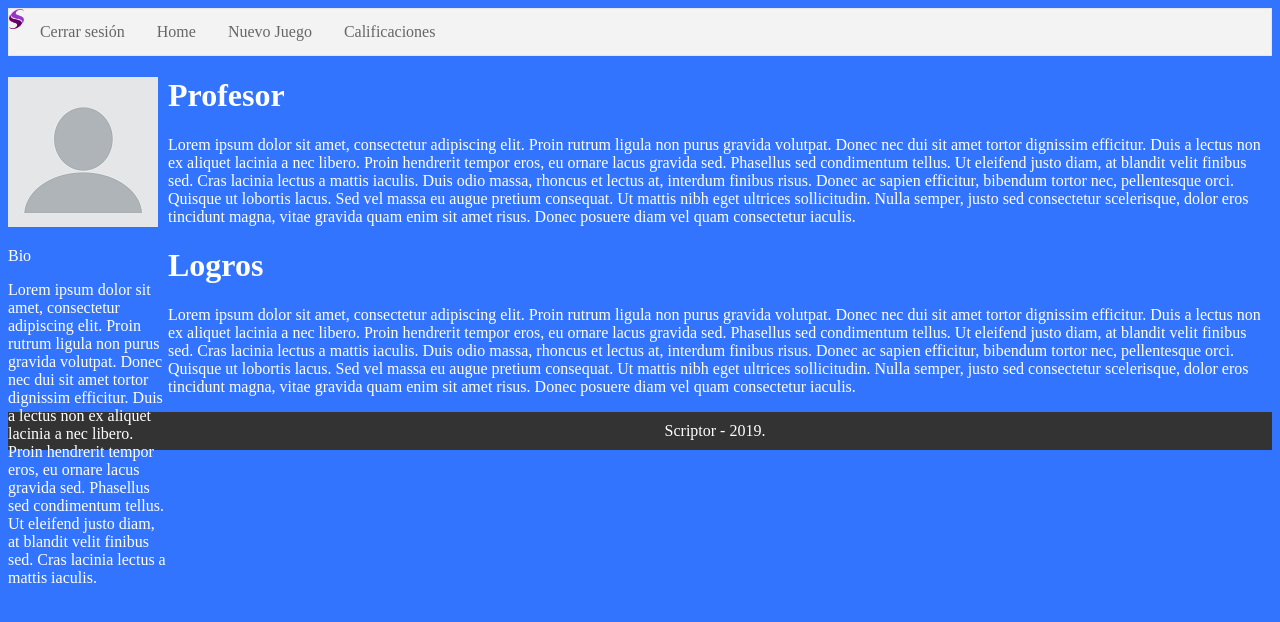
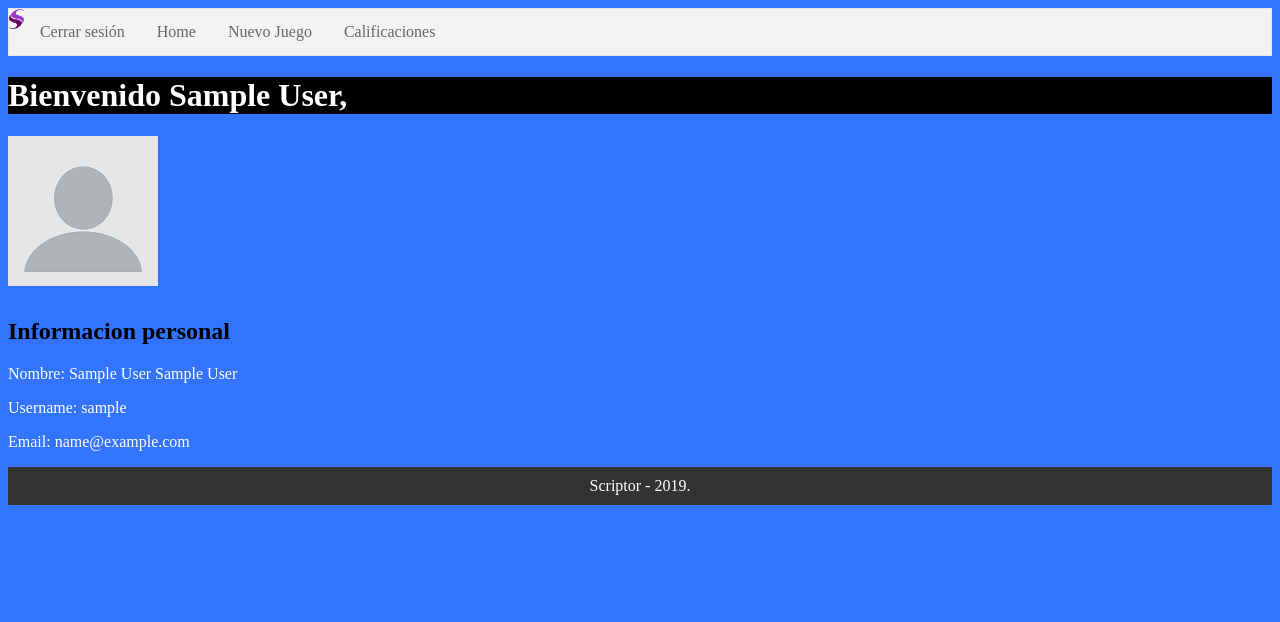
Before and after one commit to blackhawk42/scriptor, a PHP site: page /itesm/pprofesor.php in a window 1280 px wide. Shown: the top 622 px of the page. Run offline with PHP 8.4, Linux system fonts and the light colour scheme; the visitor is signed in with stand-in values (Sample User, id 1).

Commit message:
resuelto conflicto

```diff
--- a/css/estilo.css
+++ b/css/estilo.css
@@ -3,6 +3,8 @@ body {
   color: #FFFFFF;
   font-family: 'Baskervville', serif;
 }
+
+
 
 ul {
   list-style-type: none;
--- a/pprofesor.php
+++ b/pprofesor.php
@@ -1,3 +1,21 @@
+<?php
+session_start();
+
+require 'database.php';
+
+$records = $conn-> prepare('SELECT first_name, last_name, username, email FROM users WHERE user_id=:id');
+$records->bindParam(':id', $_SESSION['user_id']);
+$records->execute();
+$results = $records->fetch();
+
+$user = null;
+
+if(count($results) > 0){
+	$user = $results;
+}
+
+?>
+
 <!DOCTYPE html>
 <html lang="es">
   <head>
@@ -12,25 +30,28 @@
 	<div>
 		<ul>
 			<li><img src="img/logo.png" alt="logo" width = "" height="20"></li>
-			<li><a href="index.php">Cerrar sesión</a></li>
+			<li><a href="logout.php">Cerrar sesión</a></li>
 			<li><a href="pprofesor.php">Home</a></li>
 			<li><a href="crear.php">Nuevo Juego</a></li>
-			<li><a href="califs.html">Calificaciones</a></li>
+			<li><a href="califs.php">Calificaciones</a></li>
 		</ul>
 	</div>
+	<h1 style="background-color:hsl(0, 100%, 0%);">Bienvenido <?= $user['first_name']?>, </h1>
 
 	<div id="cuerpo">
 		<div id="lateral">
 			<img src="img/profile.png">
-			<p>Bio</p>
-			<p>Lorem ipsum dolor sit amet, consectetur adipiscing elit. Proin rutrum ligula non purus gravida volutpat. Donec nec dui sit amet tortor dignissim efficitur.  Duis a lectus non ex aliquet lacinia a nec libero. Proin hendrerit tempor eros, eu ornare lacus gravida sed. Phasellus sed condimentum tellus. Ut eleifend justo diam, at blandit velit finibus sed. Cras lacinia lectus a mattis iaculis. </p>
 		</div>
 		<div id="principal">
-			<h1>Profesor</h1>
-			<p>Lorem ipsum dolor sit amet, consectetur adipiscing elit. Proin rutrum ligula non purus gravida volutpat. Donec nec dui sit amet tortor dignissim efficitur. Duis a lectus non ex aliquet lacinia a nec libero. Proin hendrerit tempor eros, eu ornare lacus gravida sed. Phasellus sed condimentum tellus. Ut eleifend justo diam, at blandit velit finibus sed. Cras lacinia lectus a mattis iaculis. Duis odio massa, rhoncus et lectus at, interdum finibus risus. Donec ac sapien efficitur, bibendum tortor nec, pellentesque orci. Quisque ut lobortis lacus. Sed vel massa eu augue pretium consequat. Ut mattis nibh eget ultrices sollicitudin. Nulla semper, justo sed consectetur scelerisque, dolor eros tincidunt magna, vitae gravida quam enim sit amet risus. Donec posuere diam vel quam consectetur iaculis.</p>
-			<h1>Logros</h1>
-			<p>Lorem ipsum dolor sit amet, consectetur adipiscing elit. Proin rutrum ligula non purus gravida volutpat. Donec nec dui sit amet tortor dignissim efficitur. Duis a lectus non ex aliquet lacinia a nec libero. Proin hendrerit tempor eros, eu ornare lacus gravida sed. Phasellus sed condimentum tellus. Ut eleifend justo diam, at blandit velit finibus sed. Cras lacinia lectus a mattis iaculis. Duis odio massa, rhoncus et lectus at, interdum finibus risus. Donec ac sapien efficitur, bibendum tortor nec, pellentesque orci. Quisque ut lobortis lacus. Sed vel massa eu augue pretium consequat. Ut mattis nibh eget ultrices sollicitudin. Nulla semper, justo sed consectetur scelerisque, dolor eros tincidunt magna, vitae gravida quam enim sit amet risus. Donec posuere diam vel quam consectetur iaculis.</p>
+		<br><br><br><br><br><br><br><br><br>
+
+
+			<h2><font color="black">Informacion personal</font></h2>
+			<p>Nombre: <?= $user['first_name']?> <?= $user['last_name']?></p>
+			<p>Username: <?= $user['username']?> </p>
+			<p>Email: <?= $user['email']?> </p>
 		</div>
+
 	</div>
 
 
```
Also changed, not shown: crear.php (+27 -7 lines), logout.php (+9 -0 lines), palumno.php (+1 -23 lines), pin.php (+6 -4 lines).
